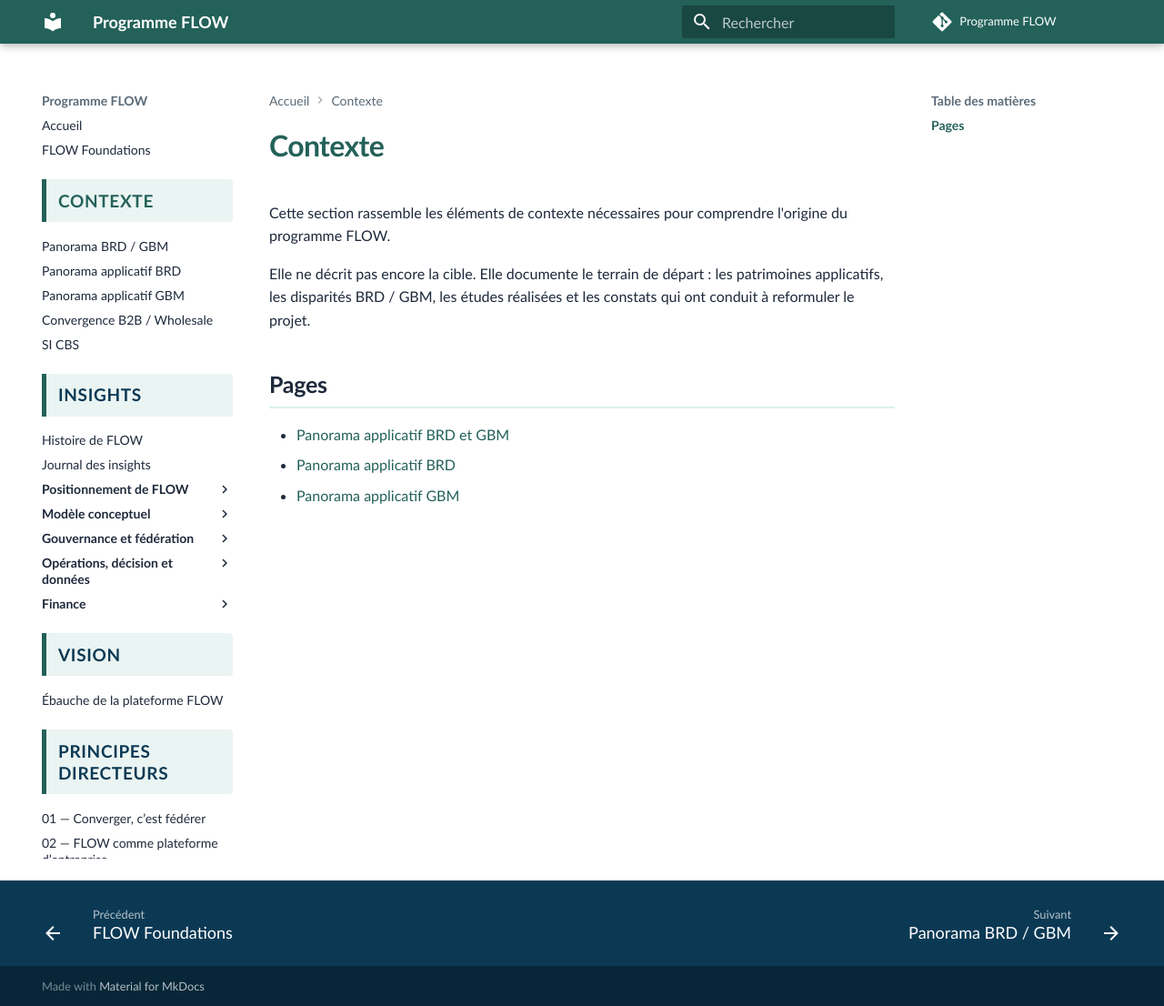
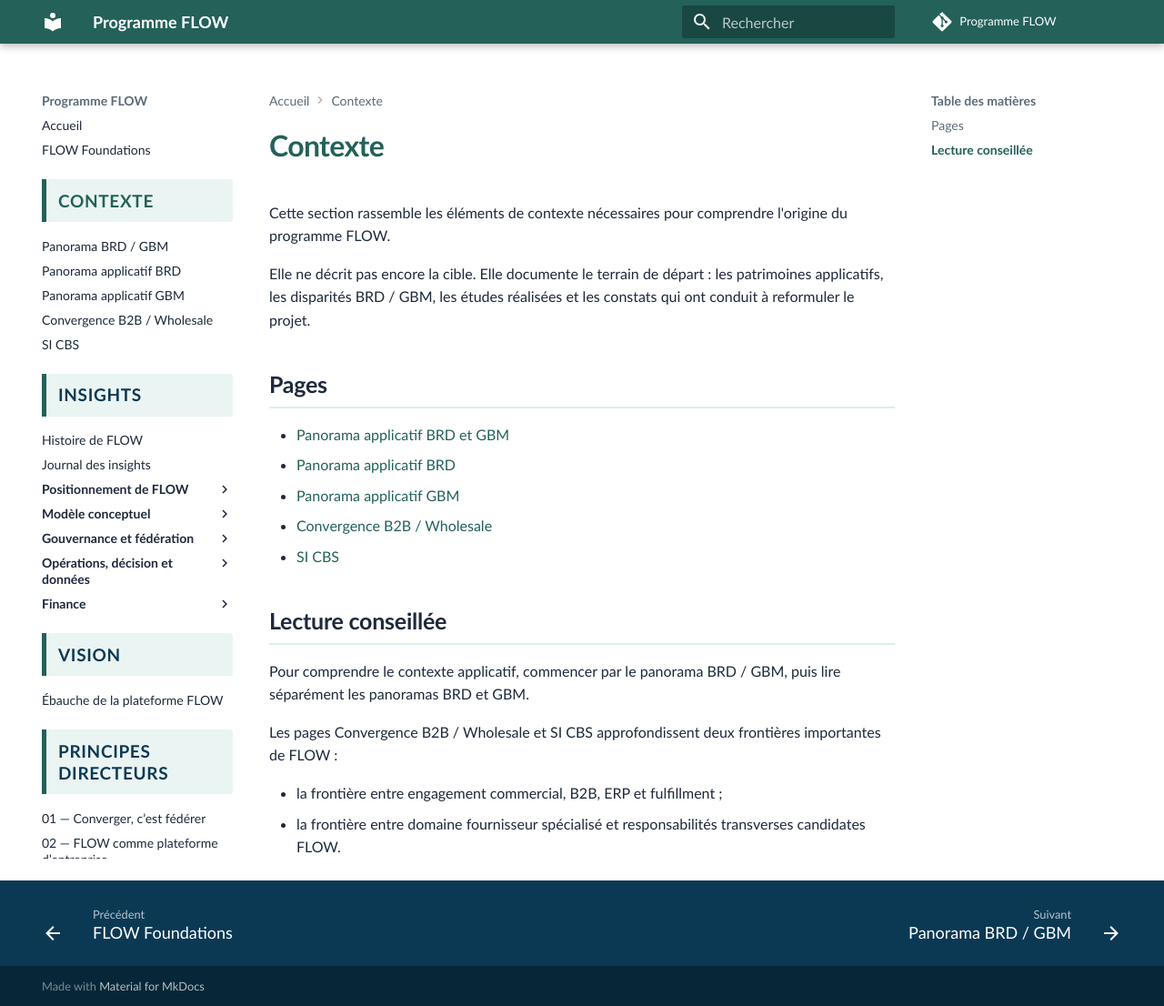
Before and after one commit to laurent-sintes/FLOW-Program, an MkDocs documentation site: the page built from docs/contexte/index.md, in a window 1280 px wide and 1106 px high. Shown: the whole window at 91% size. Built offline with MkDocs 1.6.1 and Material for MkDocs 9.7.7, drawn with Linux system fonts in a browser that asks for light colours; comment, search, counter and statistics services are not loaded.

Commit message:
Mettre à jour l'index du contexte

```diff
--- a/docs/contexte/index.md
+++ b/docs/contexte/index.md
@@ -9,3 +9,14 @@ Elle ne décrit pas encore la cible. Elle documente le terrain de départ : les
 - [Panorama applicatif BRD et GBM](panorama-applicatif-brd-gbm.md)
 - [Panorama applicatif BRD](panorama-brd.md)
 - [Panorama applicatif GBM](panorama-gbm.md)
+- [Convergence B2B / Wholesale](convergence-b2b-wholesale.md)
+- [SI CBS](si-cbs.md)
+
+## Lecture conseillée
+
+Pour comprendre le contexte applicatif, commencer par le panorama BRD / GBM, puis lire séparément les panoramas BRD et GBM.
+
+Les pages Convergence B2B / Wholesale et SI CBS approfondissent deux frontières importantes de FLOW :
+
+- la frontière entre engagement commercial, B2B, ERP et fulfillment ;
+- la frontière entre domaine fournisseur spécialisé et responsabilités transverses candidates FLOW.
```
